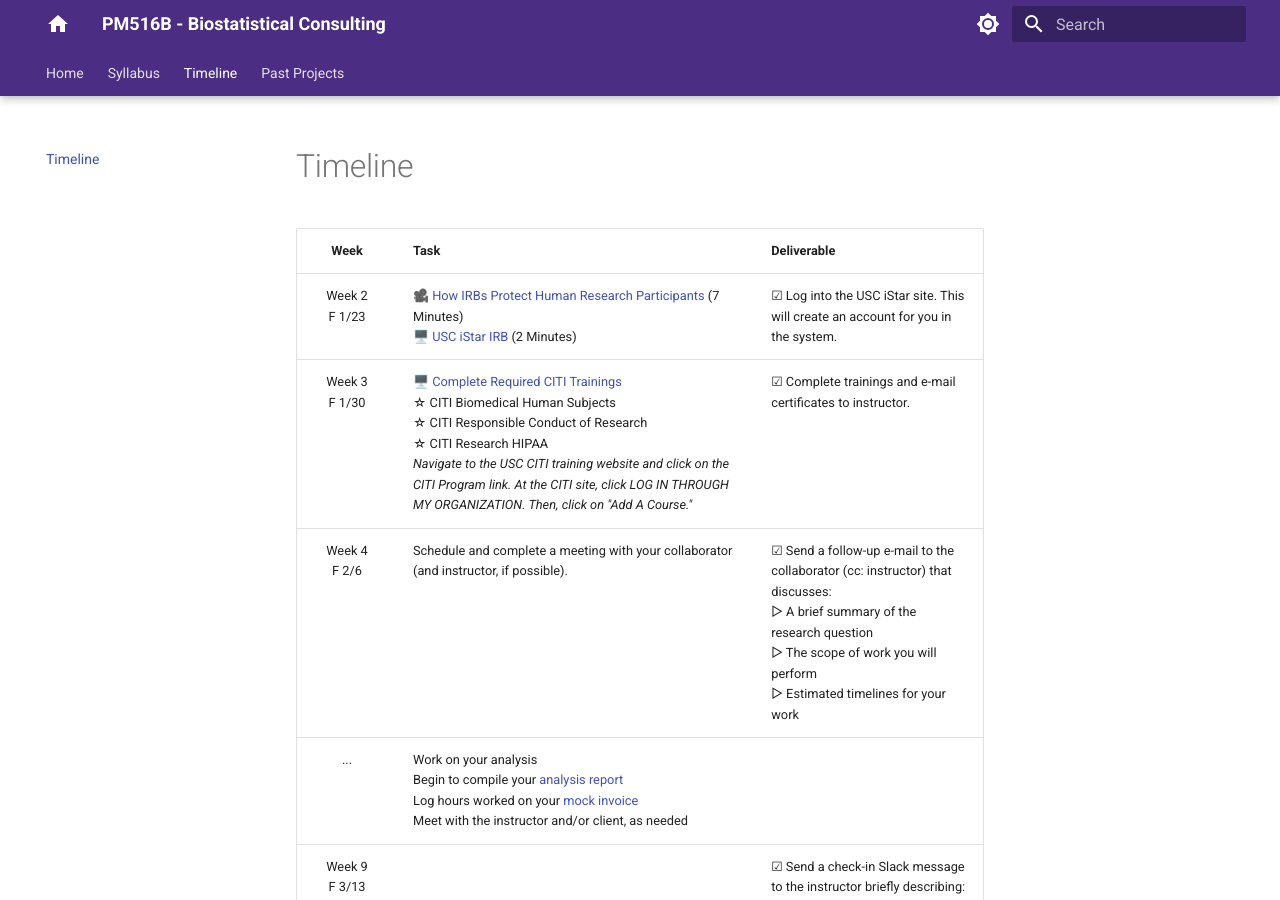
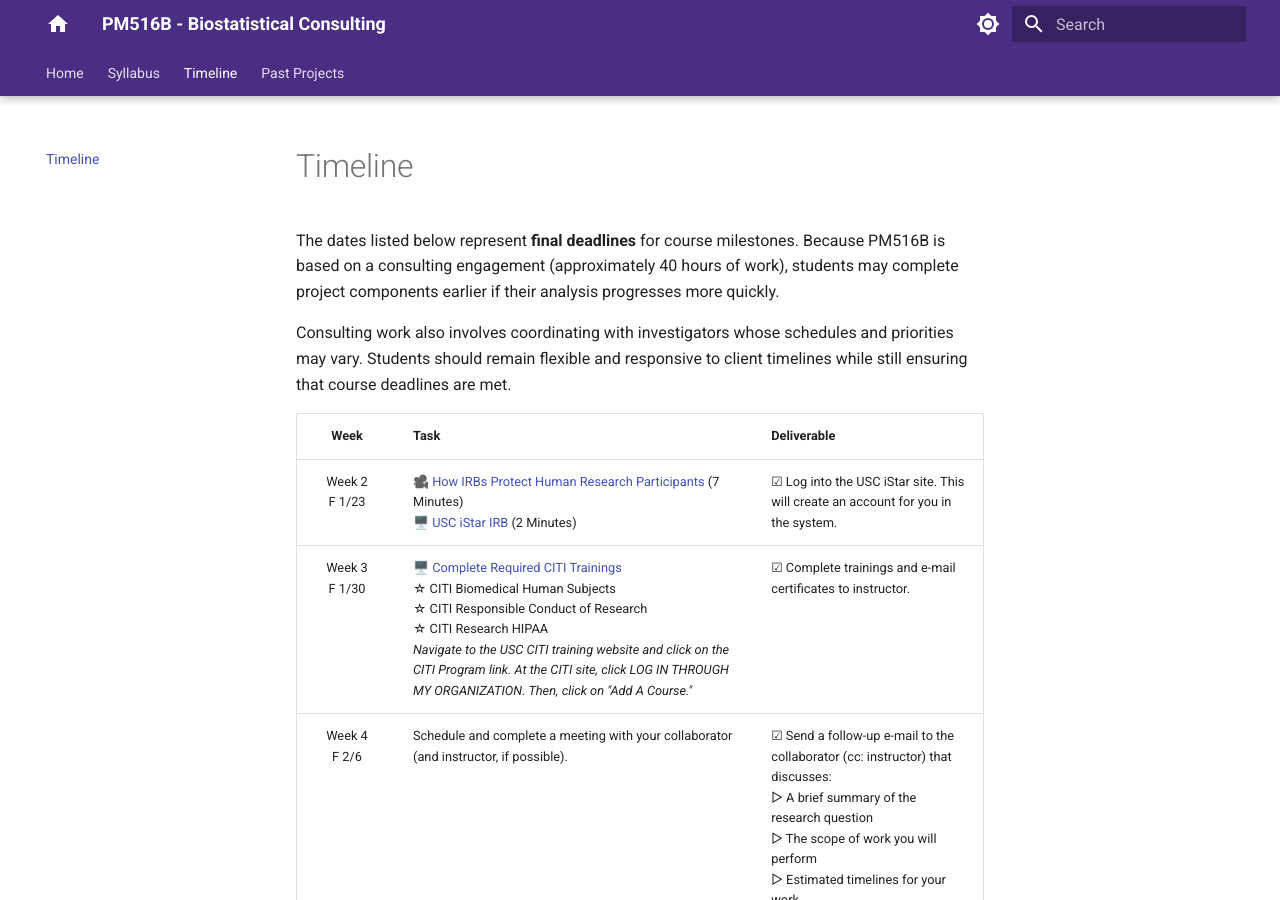
Before and after one commit to USCbiostats/PM516B, an MkDocs documentation site: the page built from docs/content.md, in a window 1280 px wide and 900 px high. Built offline with MkDocs 1.6.1 and Material for MkDocs 9.7.7, drawn with Linux system fonts in a browser that asks for light colours; comment, search, counter and statistics services are not loaded.

Commit message:
Update content.md

```diff
--- a/docs/content.md
+++ b/docs/content.md
@@ -1,4 +1,8 @@
 # Timeline
+
+The dates listed below represent **final deadlines** for course milestones. Because PM516B is based on a consulting engagement (approximately 40 hours of work), students may complete project components earlier if their analysis progresses more quickly.
+
+Consulting work also involves coordinating with investigators whose schedules and priorities may vary. Students should remain flexible and responsive to client timelines while still ensuring that course deadlines are met.
 
 | Week | Task | Deliverable |
 | :-: | :-- | :-- |
```
